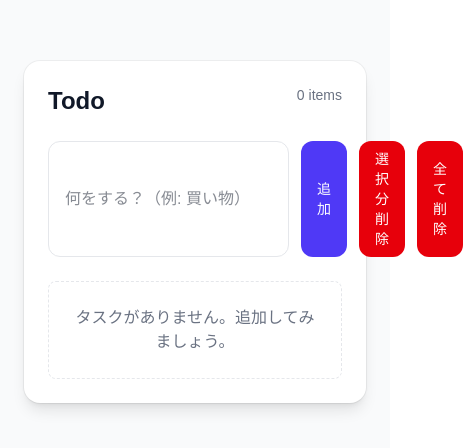
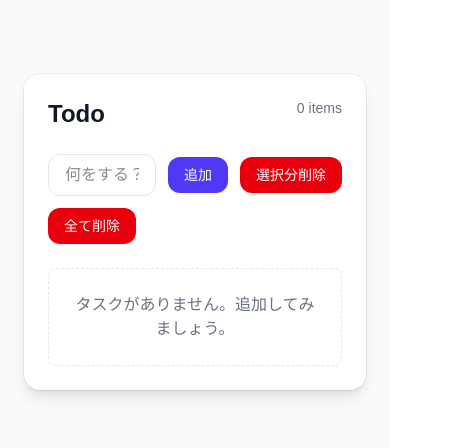
Before and after one commit to shota1423/my-next-app, a Next.js app: page /todo in a window 390 px wide. Shown: the part 190-638 px from the top of the page, 463 px wide, since content can reach past the window. Built offline with nearby package versions, Linux system fonts and the light colour scheme.

Commit message:
スマホ最適化

```diff
--- a/app/todo/page.tsx
+++ b/app/todo/page.tsx
@@ -65,10 +65,10 @@ export default function TodoPage() {
           </div>
         </header>
 
-        <div className="mt-6 flex gap-3">
+        <div className="mt-6 flex gap-3 flex-wrap items-center">
           <label className="sr-only">新しいタスク</label>
           <input
-            className="flex-1 rounded-xl border border-gray-200 dark:border-slate-700 bg-white dark:bg-slate-800 px-4 py-2 text-base md:text-sm text-gray-900 dark:text-gray-100 focus:outline-none focus:ring-2 focus:ring-indigo-500 transition"
+            className="flex-1 min-w-0 rounded-xl border border-gray-200 dark:border-slate-700 bg-white dark:bg-slate-800 px-4 py-2 text-base md:text-sm text-gray-900 dark:text-gray-100 focus:outline-none focus:ring-2 focus:ring-indigo-500 transition"
             value={title}
             onChange={(e) => setTitle(e.target.value)}
             onCompositionStart={() => setIsComposing(true)}
@@ -87,21 +87,21 @@ export default function TodoPage() {
           <button
             type="button"
             onClick={addTodo}
-            className="rounded-xl bg-indigo-600 text-white px-4 py-2 text-sm font-medium hover:bg-indigo-500 focus:outline-none focus:ring-2 focus:ring-indigo-400 transition"
+            className="flex-shrink-0 rounded-xl bg-indigo-600 text-white px-4 py-2 text-sm font-medium hover:bg-indigo-500 focus:outline-none focus:ring-2 focus:ring-indigo-400 transition"
           >
             追加
           </button>
           <button
             type="button"
             onClick={() => deleteTodo(taskIds)}
-            className="rounded-xl bg-red-600 text-white px-4 py-2 text-sm font-medium hover:bg-red-500 focus:outline-none focus:ring-2 focus:ring-red-400 transition"
+            className="flex-shrink-0 rounded-xl bg-red-600 text-white px-4 py-2 text-sm font-medium hover:bg-red-500 focus:outline-none focus:ring-2 focus:ring-red-400 transition"
           >
             選択分削除
           </button>
           <button
             type="button"
             onClick={() => deleteTodo(allTaskIds)}
-            className="rounded-xl bg-red-600 text-white px-4 py-2 text-sm font-medium hover:bg-red-500 focus:outline-none focus:ring-2 focus:ring-red-400 transition"
+            className="flex-shrink-0 rounded-xl bg-red-600 text-white px-4 py-2 text-sm font-medium hover:bg-red-500 focus:outline-none focus:ring-2 focus:ring-red-400 transition"
           >
             全て削除
           </button>
```
